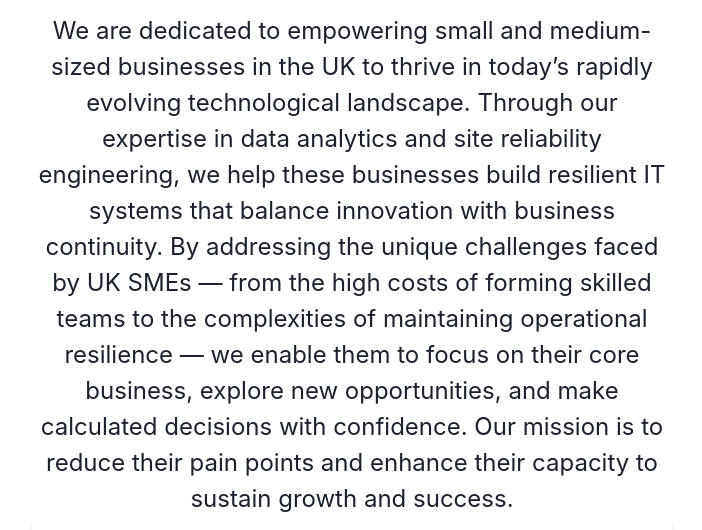
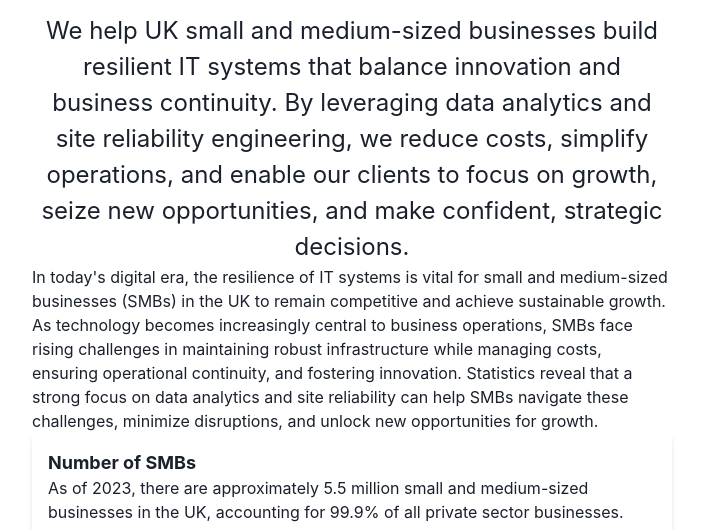
Before and after one commit to krishnasaga/website2, a Gatsby site: page /our-mission in a window 1280 px wide. Shown: the part 247-777 px from the top of the page, without its empty margins (288-990 px from the left). Built offline with nearby package versions, Linux system fonts and the light colour scheme; Gatsby itself is replaced by a stand-in of ours.

Commit message:
add intro

```diff
--- a/src/pages/our-mission.tsx
+++ b/src/pages/our-mission.tsx
@@ -57,25 +57,31 @@ const IndexPage: React.FC<PageProps> = () => {
           </Text>
           <Center>
             <Text fontSize={["1xl", "2xl"]} w={["100%", "100%", "100%", "50%"]}>
-              We are dedicated to empowering small and medium-sized businesses
-              in the UK to thrive in today’s rapidly evolving technological
-              landscape. Through our expertise in data analytics and site
-              reliability engineering, we help these businesses build resilient
-              IT systems that balance innovation with business continuity. By
-              addressing the unique challenges faced by UK SMEs — from the high
-              costs of forming skilled teams to the complexities of maintaining
-              operational resilience — we enable them to focus on their core
-              business, explore new opportunities, and make calculated decisions
-              with confidence. Our mission is to reduce their pain points and
-              enhance their capacity to sustain growth and success.
+              We help UK small and medium-sized businesses build resilient IT
+              systems that balance innovation and business continuity. By
+              leveraging data analytics and site reliability engineering, we
+              reduce costs, simplify operations, and enable our clients to focus
+              on growth, seize new opportunities, and make confident, strategic
+              decisions.
             </Text>
           </Center>
         </Flex>
       </Center>
       <Center>
         <Box w={["100%", "100%", "100%", "50%"]}>
+          <Text>
+            In today's digital era, the resilience of IT systems is vital for
+            small and medium-sized businesses (SMBs) in the UK to remain
+            competitive and achieve sustainable growth. As technology becomes
+            increasingly central to business operations, SMBs face rising
+            challenges in maintaining robust infrastructure while managing
+            costs, ensuring operational continuity, and fostering innovation.
+            Statistics reveal that a strong focus on data analytics and site
+            reliability can help SMBs navigate these challenges, minimize
+            disruptions, and unlock new opportunities for growth.
+          </Text>
           <Stack spacing={6}>
-            <Box p={4}  borderRadius="md" boxShadow="md">
+            <Box p={4} borderRadius="md" boxShadow="md">
               <Text fontSize="lg" fontWeight="bold">
                 Number of SMBs
               </Text>
@@ -86,7 +92,7 @@ const IndexPage: React.FC<PageProps> = () => {
               </Text>
             </Box>
 
-            <Box p={4}  borderRadius="md" boxShadow="md">
+            <Box p={4} borderRadius="md" boxShadow="md">
               <Text fontSize="lg" fontWeight="bold">
                 Employment
               </Text>
@@ -98,7 +104,7 @@ const IndexPage: React.FC<PageProps> = () => {
               </Text>
             </Box>
 
-            <Box p={4}  borderRadius="md" boxShadow="md">
+            <Box p={4} borderRadius="md" boxShadow="md">
               <Text fontSize="lg" fontWeight="bold">
                 Contribution to the Economy
               </Text>
@@ -110,7 +116,7 @@ const IndexPage: React.FC<PageProps> = () => {
               </Text>
             </Box>
 
-            <Box p={4}  borderRadius="md" boxShadow="md">
+            <Box p={4} borderRadius="md" boxShadow="md">
               <Text fontSize="lg" fontWeight="bold">
                 Regional Distribution
               </Text>
@@ -122,7 +128,7 @@ const IndexPage: React.FC<PageProps> = () => {
               </Text>
             </Box>
 
-            <Box p={4}  borderRadius="md" boxShadow="md">
+            <Box p={4} borderRadius="md" boxShadow="md">
               <Text fontSize="lg" fontWeight="bold">
                 Growth and Innovation
               </Text>
@@ -136,7 +142,7 @@ const IndexPage: React.FC<PageProps> = () => {
               </Text>
             </Box>
 
-            <Box p={4}  borderRadius="md" boxShadow="md">
+            <Box p={4} borderRadius="md" boxShadow="md">
               <Text fontSize="lg" fontWeight="bold">
                 Impact of COVID-19
               </Text>
@@ -148,7 +154,7 @@ const IndexPage: React.FC<PageProps> = () => {
               </Text>
             </Box>
 
-            <Box p={4}  borderRadius="md" boxShadow="md">
+            <Box p={4} borderRadius="md" boxShadow="md">
               <Text fontSize="lg" fontWeight="bold">
                 Export Contribution
               </Text>
@@ -160,7 +166,7 @@ const IndexPage: React.FC<PageProps> = () => {
               </Text>
             </Box>
 
-            <Box p={4}  borderRadius="md" boxShadow="md">
+            <Box p={4} borderRadius="md" boxShadow="md">
               <Text fontSize="lg" fontWeight="bold">
                 Access to Finance
               </Text>
@@ -173,7 +179,7 @@ const IndexPage: React.FC<PageProps> = () => {
               </Text>
             </Box>
 
-            <Box p={4}  borderRadius="md" boxShadow="md">
+            <Box p={4} borderRadius="md" boxShadow="md">
               <Text fontSize="lg" fontWeight="bold">
                 Sectoral Distribution
               </Text>
```
